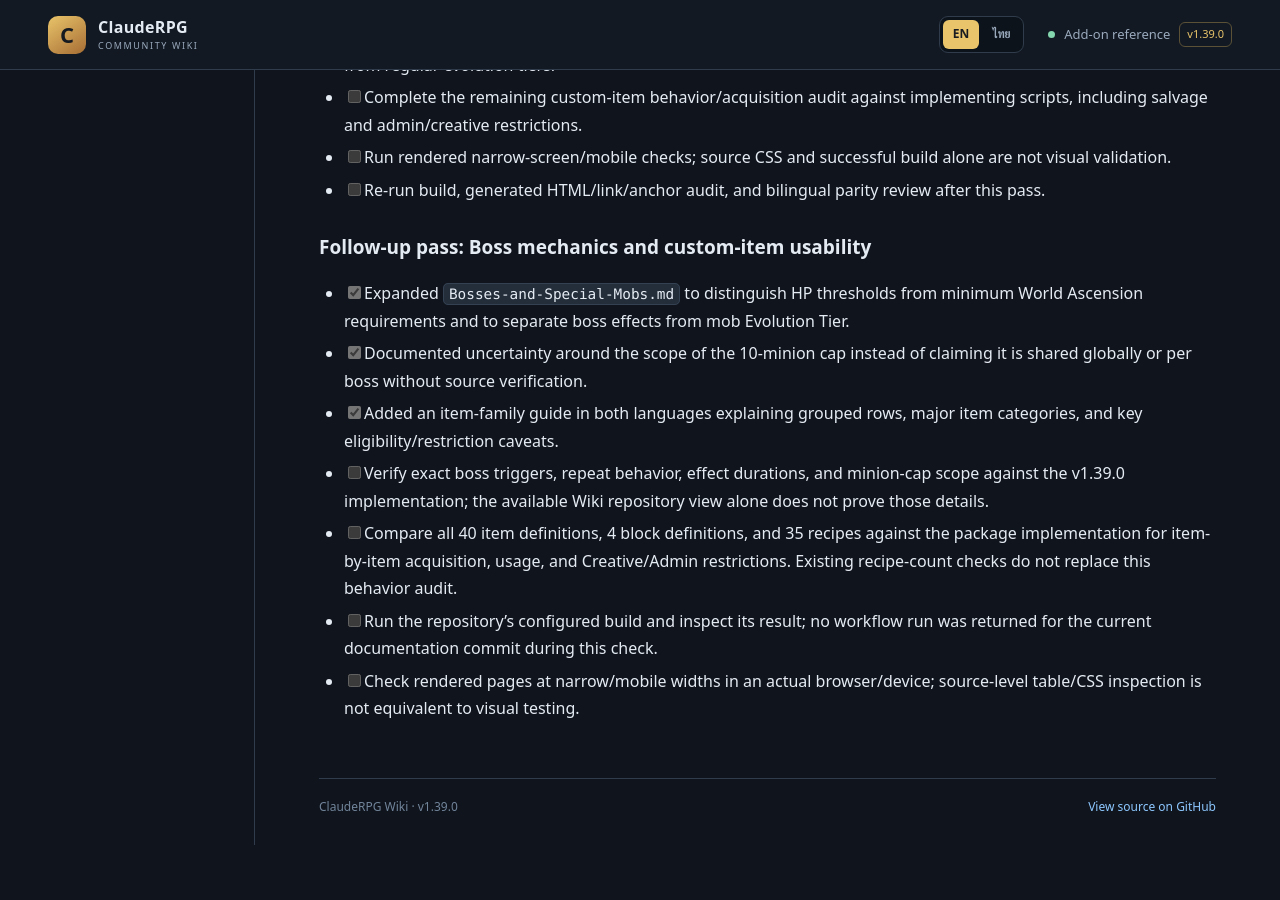
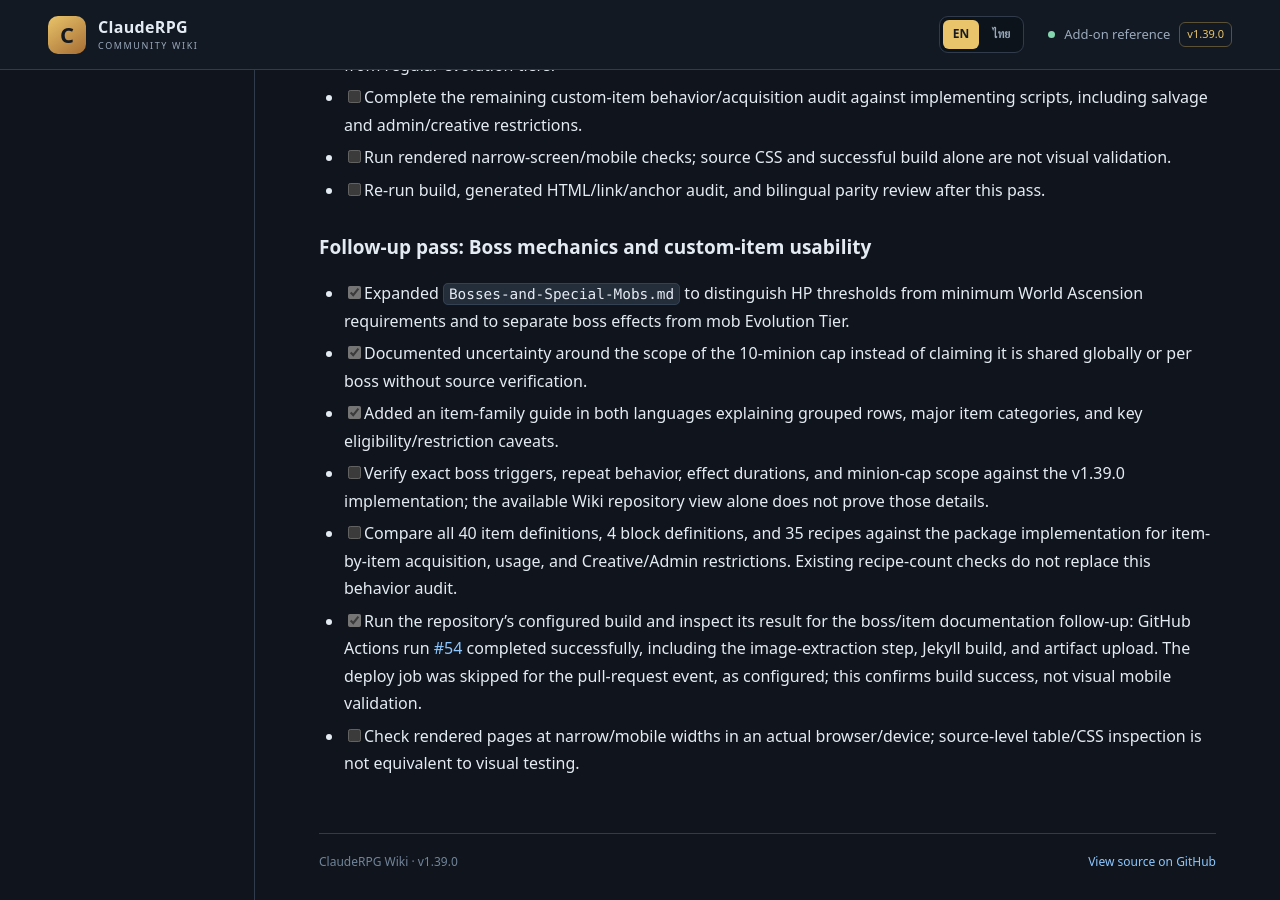
Before and after one commit to miniTorch25/ClaudeRPG-Wiki-V2, a Jekyll site: the page built from CONTENT-GAP-AUDIT.md, in a window 1280 px wide and 900 px high, scrolled down 8345 px. Built offline with Jekyll 4.4.1, drawn with Linux system fonts in a browser that asks for light colours; our own code applies the rules of GitHub Pages for plain Markdown files; before the commit the page ends 9190 px from its top, so only the background shows below that.

Commit message:
docs: record successful boss and item wiki build

```diff
--- a/CONTENT-GAP-AUDIT.md
+++ b/CONTENT-GAP-AUDIT.md
@@ -195,5 +195,5 @@ Use these labels in editorial notes while drafting:
 - [x] Added an item-family guide in both languages explaining grouped rows, major item categories, and key eligibility/restriction caveats.
 - [ ] Verify exact boss triggers, repeat behavior, effect durations, and minion-cap scope against the v1.39.0 implementation; the available Wiki repository view alone does not prove those details.
 - [ ] Compare all 40 item definitions, 4 block definitions, and 35 recipes against the package implementation for item-by-item acquisition, usage, and Creative/Admin restrictions. Existing recipe-count checks do not replace this behavior audit.
-- [ ] Run the repository's configured build and inspect its result; no workflow run was returned for the current documentation commit during this check.
+- [x] Run the repository's configured build and inspect its result for the boss/item documentation follow-up: GitHub Actions run [#54](https://github.com/miniTorch25/ClaudeRPG-Wiki-V2/actions/runs/40795873824) completed successfully, including the image-extraction step, Jekyll build, and artifact upload. The deploy job was skipped for the pull-request event, as configured; this confirms build success, not visual mobile validation.
 - [ ] Check rendered pages at narrow/mobile widths in an actual browser/device; source-level table/CSS inspection is not equivalent to visual testing.
```
